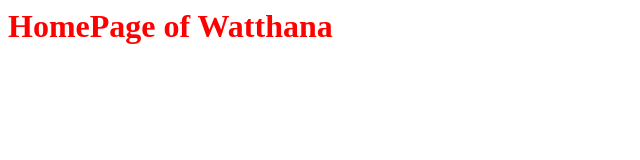
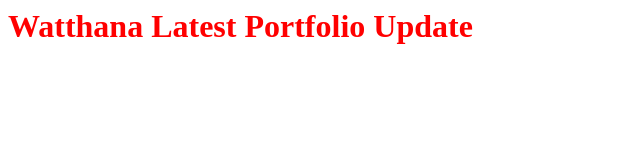
Before and after one commit to watthanapuan-alt/git-local-remote, a plain HTML site: page index.html in a window 1280 px wide. Shown: the whole page, without its empty margins (0-640 px from the left). Drawn offline with Linux system fonts and the light colour scheme.

Commit message:
Update index.html

```diff
--- a/index.html
+++ b/index.html
@@ -1,4 +1,4 @@
-<h1>HomePage of Watthana</h1>
+<h1>Watthana Latest Portfolio Update</h1>
 <body>
     <head>
         <link rel="stylesheet" href="styles.css">
```
